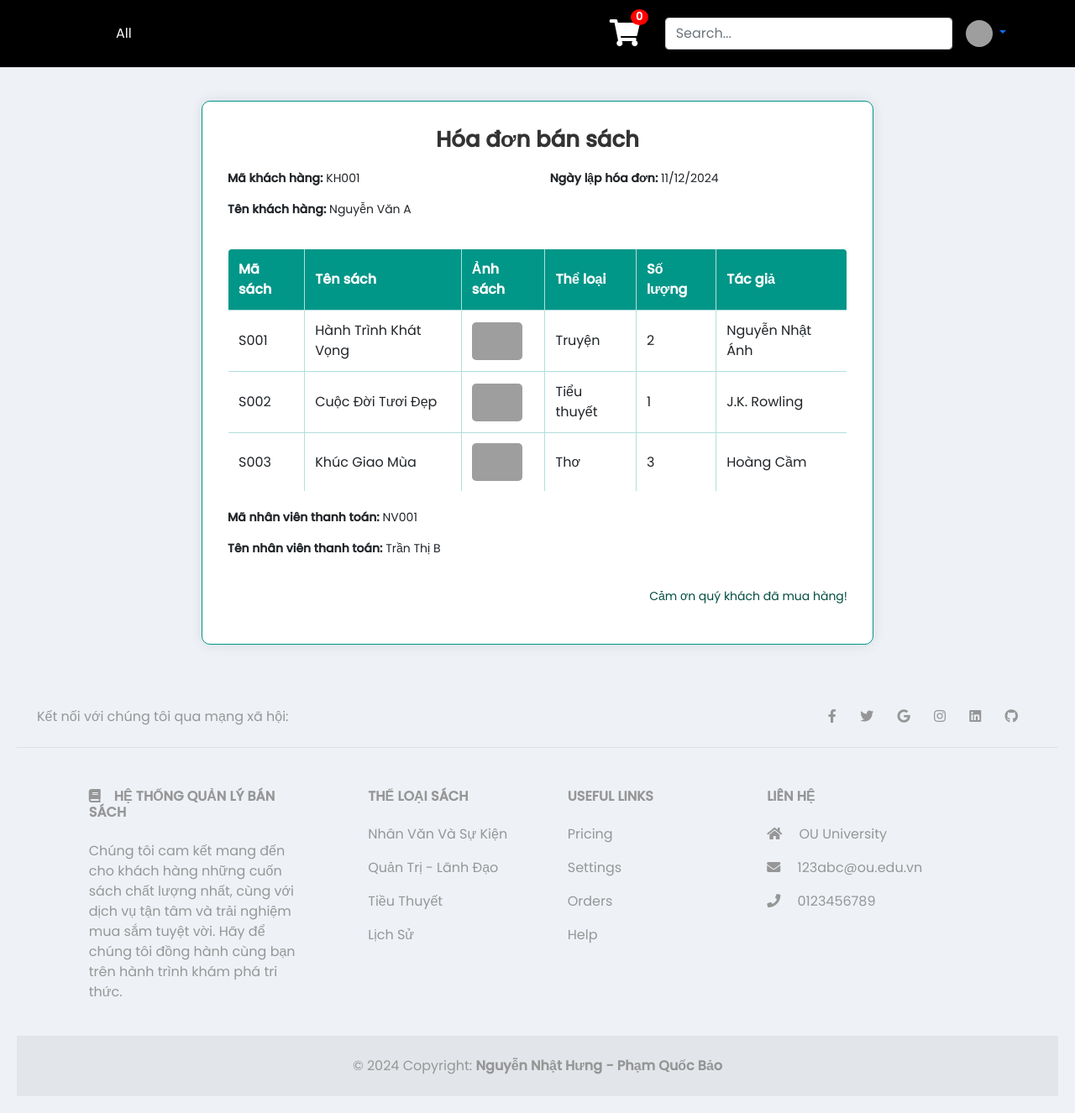
After one commit to NhatHung2004/BookStore-Management, a Flask app: page /bill in a window 1280 px wide. The commit adds this page. Shown: the whole page at 84% size. Run offline with Flask 3, Linux system fonts and the light colour scheme; grey boxes are pictures that could not be loaded.

Commit message:
them bill va them detail-order

```diff
--- a/bookstore/app/routes.py
+++ b/bookstore/app/routes.py
@@ -268,6 +268,14 @@ def currency_filter(value):
 def manage():
     return render_template("manage.html")
 
+@app.route("/detail-order")
+def detail_order():
+    return render_template("detail-order.html")
+
+@app.route("/bill")
+def bill():
+    return render_template("bill.html")
+
 
 if __name__ == "__main__":
     from app import admin
--- /dev/null
+++ b/bookstore/app/static/css/bill.css
@@ -0,0 +1,73 @@
+.bill-body {
+    font-family: Arial, sans-serif;
+    margin: 20px;
+    padding: 0; /* Loại bỏ padding mặc định của body */
+    font-size: 16px; /* Đặt font size chung cho toàn bộ trang */
+}
+
+.bill-container {
+    max-width: 800px;
+    margin: 0 auto;
+    padding: 30px;
+    border: 1px solid #009688;
+    background-color: #ffffff;
+    box-shadow: 0 0 15px rgba(0, 0, 0, 0.1);
+    border-radius: 10px;
+    margin-top: 120px;
+}
+
+.bill-header {
+    text-align: center;
+    margin-bottom: 20px;
+    color: #004d40;
+}
+
+.bill-header h1 {
+    font-size: 26px;
+    margin: 0;
+}
+
+.bill-customer-info, .bill-employee-info {
+    display: flex;
+    justify-content: space-between;
+    margin-bottom: 20px;
+    font-size: 14px;
+}
+
+.bill-customer-info div, .bill-employee-info div {
+    width: 48%;
+}
+
+.bill-table {
+    width: 100%;
+    border-collapse: collapse;
+    margin-bottom: 20px;
+    border-radius: 5px;
+    overflow: hidden;
+}
+
+.bill-table, th, td {
+    border: 1px solid #b2dfdb;
+}
+
+th, td {
+    padding: 12px;
+    text-align: left;
+    font-size: 16px;
+}
+
+th {
+    background-color: #009688;
+    color: #ffffff;
+}
+
+td img {
+    max-width: 60px;
+    border-radius: 5px;
+}
+
+.bill-footer {
+    text-align: right;
+    font-size: 14px;
+    color: #004d40;
+}
--- /dev/null
+++ b/bookstore/app/templates/bill.html
@@ -0,0 +1,73 @@
+{% extends 'layout/base.html' %}
+
+{% block content %}
+<body class="bill-body">
+
+<div class="bill-container">
+    <div class="bill-header">
+        <h1>Hóa đơn bán sách</h1>
+    </div>
+
+    <div class="bill-customer-info">
+        <div>
+            <p><strong>Mã khách hàng:</strong> KH001</p>
+            <p><strong>Tên khách hàng:</strong> Nguyễn Văn A</p>
+        </div>
+        <div>
+            <p><strong>Ngày lập hóa đơn:</strong> 11/12/2024</p>
+        </div>
+    </div>
+
+    <table class="bill-table">
+        <thead>
+            <tr>
+                <th>Mã sách</th>
+                <th>Tên sách</th>
+                <th>Ảnh sách</th>
+                <th>Thể loại</th>
+                <th>Số lượng</th>
+                <th>Tác giả</th>
+            </tr>
+        </thead>
+        <tbody>
+            <tr>
+                <td>S001</td>
+                <td>Hành Trình Khát Vọng</td>
+                <td><img src="image-placeholder.png" alt="Ảnh sách 1"></td>
+                <td>Truyện</td>
+                <td>2</td>
+                <td>Nguyễn Nhật Ánh</td>
+            </tr>
+            <tr>
+                <td>S002</td>
+                <td>Cuộc Đời Tươi Đẹp</td>
+                <td><img src="image-placeholder.png" alt="Ảnh sách 2"></td>
+                <td>Tiểu thuyết</td>
+                <td>1</td>
+                <td>J.K. Rowling</td>
+            </tr>
+            <tr>
+                <td>S003</td>
+                <td>Khúc Giao Mùa</td>
+                <td><img src="image-placeholder.png" alt="Ảnh sách 3"></td>
+                <td>Thơ</td>
+                <td>3</td>
+                <td>Hoàng Cầm</td>
+            </tr>
+        </tbody>
+    </table>
+
+    <div class="bill-employee-info">
+        <div>
+            <p><strong>Mã nhân viên thanh toán:</strong> NV001</p>
+            <p><strong>Tên nhân viên thanh toán:</strong> Trần Thị B</p>
+        </div>
+    </div>
+
+    <div class="bill-footer">
+        <p>Cảm ơn quý khách đã mua hàng!</p>
+    </div>
+</div>
+
+</body>
+{% endblock %}
--- a/bookstore/app/templates/layout/base.html
+++ b/bookstore/app/templates/layout/base.html
@@ -29,6 +29,8 @@
     <link rel="stylesheet" href="{{ url_for('static', filename='css/checkout.css') }}"/>
     <link rel="stylesheet" href="{{ url_for('static', filename='css/unplaced_order.css') }}"/>
     <link rel="stylesheet" href="{{ url_for('static', filename='css/manage.css') }}"/>
+    <link rel="stylesheet" href="{{ url_for('static', filename='css/detail-order.css') }}"/>
+    <link rel="stylesheet" href="{{ url_for('static', filename='css/bill.css') }}"/>
 
     <title>Document</title>
 </head>
```
Also changed, not shown: bookstore/app/static/css/detail-order.css (added, +73 -0 lines), bookstore/app/templates/detail-order.html (added, +53 -0 lines).
